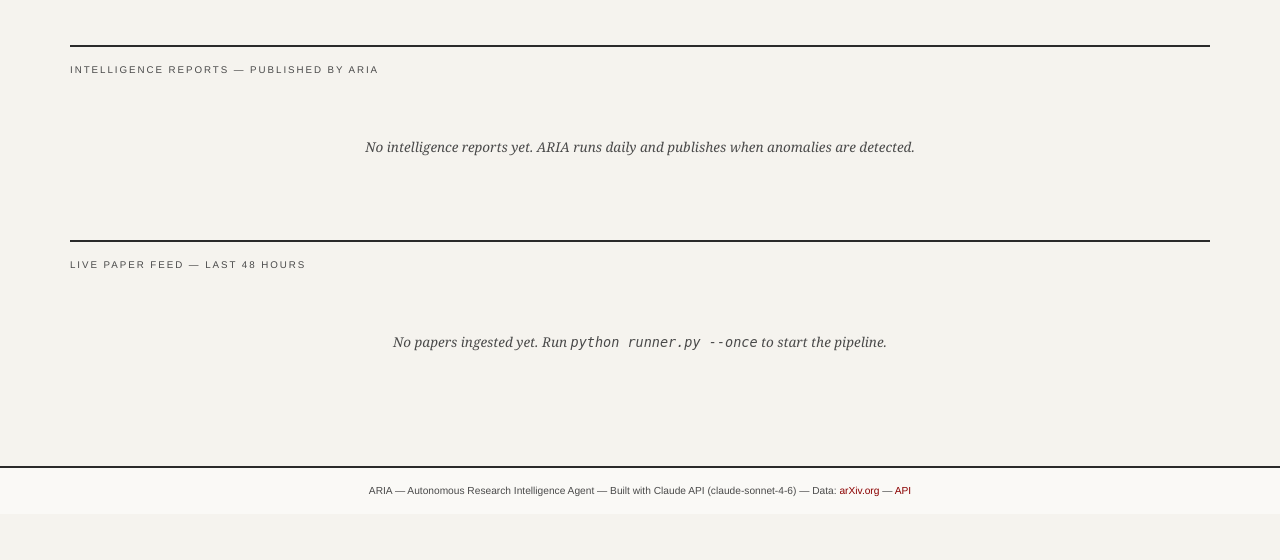
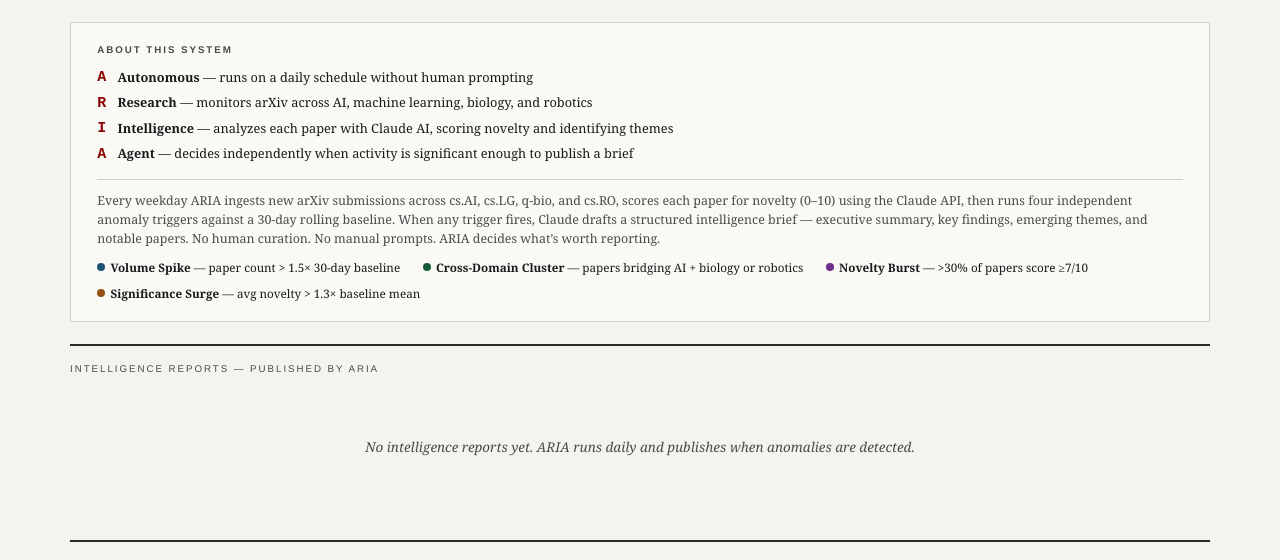
Before and after one commit to gr8drmrSLC/aria, a Flask app: page / in a window 1280 px wide. Shown: the part 200-760 px from the top of the page. Before the commit the page ends 696 px from the top, so only its background shows below. Run offline with Flask 3, Linux system fonts and the light colour scheme; data that the repository does not hold is empty.

Commit message:
feat: server-side markdown rendering, About ARIA section on dashboard
- Replace marked.js CDN dependency with server-side Python markdown rendering
  (more reliable, works offline, no JS required)
- Add About ARIA section to dashboard homepage: acronym breakdown (A-R-I-A),
  project scope description, and all four trigger explanations with color dots
- Fix Markup import: flask.Markup removed in Flask 3.x, now from markupsafe
- Add markdown>=3.5.0 to requirements.txt

Co-Authored-By: Claude Sonnet 4.6 <noreply@anthropic.com>

```diff
--- a/dashboard/app.py
+++ b/dashboard/app.py
@@ -8,8 +8,10 @@ Designed to run alongside the pipeline on EC2 (or locally for demo).
 import os
 import sys
 
+import markdown as md
 from dotenv import load_dotenv
 from flask import Flask, abort, jsonify, render_template
+from markupsafe import Markup
 
 # Load .env from project root
 load_dotenv(os.path.join(os.path.dirname(os.path.dirname(__file__)), ".env"))
@@ -66,6 +68,10 @@ def report_detail(report_id: int):
         db.close()
     if not report:
         abort(404)
+    # Render markdown server-side — no CDN dependency, works offline
+    report["content_html"] = Markup(
+        md.markdown(report["content"] or "", extensions=["tables", "fenced_code"])
+    )
     return render_template("report.html", report=report)
 
 
--- a/dashboard/templates/index.html
+++ b/dashboard/templates/index.html
@@ -257,6 +257,64 @@
       border-radius: 2px;
     }
 
+    /* ─── About strip ────────────────────────────────────────────── */
+    .about-strip {
+      background: var(--bg-card);
+      border: 1px solid var(--rule-light);
+      padding: 1.25rem 1.75rem;
+      margin-bottom: 0.5rem;
+    }
+
+    .about-strip h2 {
+      font-family: var(--sans);
+      font-size: 0.65rem;
+      letter-spacing: 0.2em;
+      text-transform: uppercase;
+      color: var(--ink-light);
+      margin-bottom: 0.6rem;
+    }
+
+    .about-acronym {
+      display: grid;
+      grid-template-columns: auto 1fr;
+      gap: 0.15rem 0.75rem;
+      font-size: 0.85rem;
+      margin-bottom: 0.85rem;
+    }
+
+    .about-acronym .letter {
+      font-family: var(--mono);
+      font-weight: 700;
+      color: var(--accent);
+      font-size: 1rem;
+    }
+
+    .about-acronym .meaning {
+      align-self: center;
+    }
+
+    .about-desc {
+      font-size: 0.83rem;
+      color: var(--ink-light);
+      line-height: 1.55;
+      border-top: 1px solid var(--rule-light);
+      padding-top: 0.75rem;
+      margin-top: 0.1rem;
+    }
+
+    .about-triggers {
+      display: flex;
+      flex-wrap: wrap;
+      gap: 0.5rem 1.5rem;
+      margin-top: 0.65rem;
+      font-size: 0.78rem;
+    }
+
+    .about-trigger { display: flex; align-items: center; gap: 0.35rem; }
+    .about-trigger .dot {
+      width: 8px; height: 8px; border-radius: 50%; flex-shrink: 0;
+    }
+
     /* ─── Empty states ────────────────────────────────────────────── */
     .empty {
       padding: 3rem;
@@ -316,6 +374,30 @@
 </header>
 
 <main class="page">
+
+  <!-- ─── ABOUT ARIA ──────────────────────────────────────────────── -->
+  <div class="about-strip">
+    <h2>About This System</h2>
+    <div class="about-acronym">
+      <span class="letter">A</span><span class="meaning"><strong>Autonomous</strong> — runs on a daily schedule without human prompting</span>
+      <span class="letter">R</span><span class="meaning"><strong>Research</strong> — monitors arXiv across AI, machine learning, biology, and robotics</span>
+      <span class="letter">I</span><span class="meaning"><strong>Intelligence</strong> — analyzes each paper with Claude AI, scoring novelty and identifying themes</span>
+      <span class="letter">A</span><span class="meaning"><strong>Agent</strong> — decides independently when activity is significant enough to publish a brief</span>
+    </div>
+    <p class="about-desc">
+      Every weekday ARIA ingests new arXiv submissions across cs.AI, cs.LG, q-bio, and cs.RO,
+      scores each paper for novelty (0&ndash;10) using the Claude API, then runs four independent anomaly
+      triggers against a 30-day rolling baseline. When any trigger fires, Claude drafts a structured
+      intelligence brief — executive summary, key findings, emerging themes, and notable papers.
+      No human curation. No manual prompts. ARIA decides what&rsquo;s worth reporting.
+    </p>
+    <div class="about-triggers">
+      <div class="about-trigger"><span class="dot" style="background:#1a5276"></span><span><strong>Volume Spike</strong> &mdash; paper count &gt; 1.5&times; 30-day baseline</span></div>
+      <div class="about-trigger"><span class="dot" style="background:#145a32"></span><span><strong>Cross-Domain Cluster</strong> &mdash; papers bridging AI + biology or robotics</span></div>
+      <div class="about-trigger"><span class="dot" style="background:#6e2f8b"></span><span><strong>Novelty Burst</strong> &mdash; &gt;30% of papers score &ge;7/10</span></div>
+      <div class="about-trigger"><span class="dot" style="background:#935116"></span><span><strong>Significance Surge</strong> &mdash; avg novelty &gt; 1.3&times; baseline mean</span></div>
+    </div>
+  </div>
 
   <!-- ─── INTELLIGENCE REPORTS ─────────────────────────────────────── -->
   <hr class="section-rule">
--- a/requirements.txt
+++ b/requirements.txt
@@ -3,3 +3,4 @@ feedparser>=6.0.0
 flask>=3.0.0
 apscheduler>=3.10.0
 python-dotenv>=1.0.0
+markdown>=3.5.0
```
Also changed, not shown: dashboard/templates/report.html (+2 -9 lines), CHANGELOG.md.
